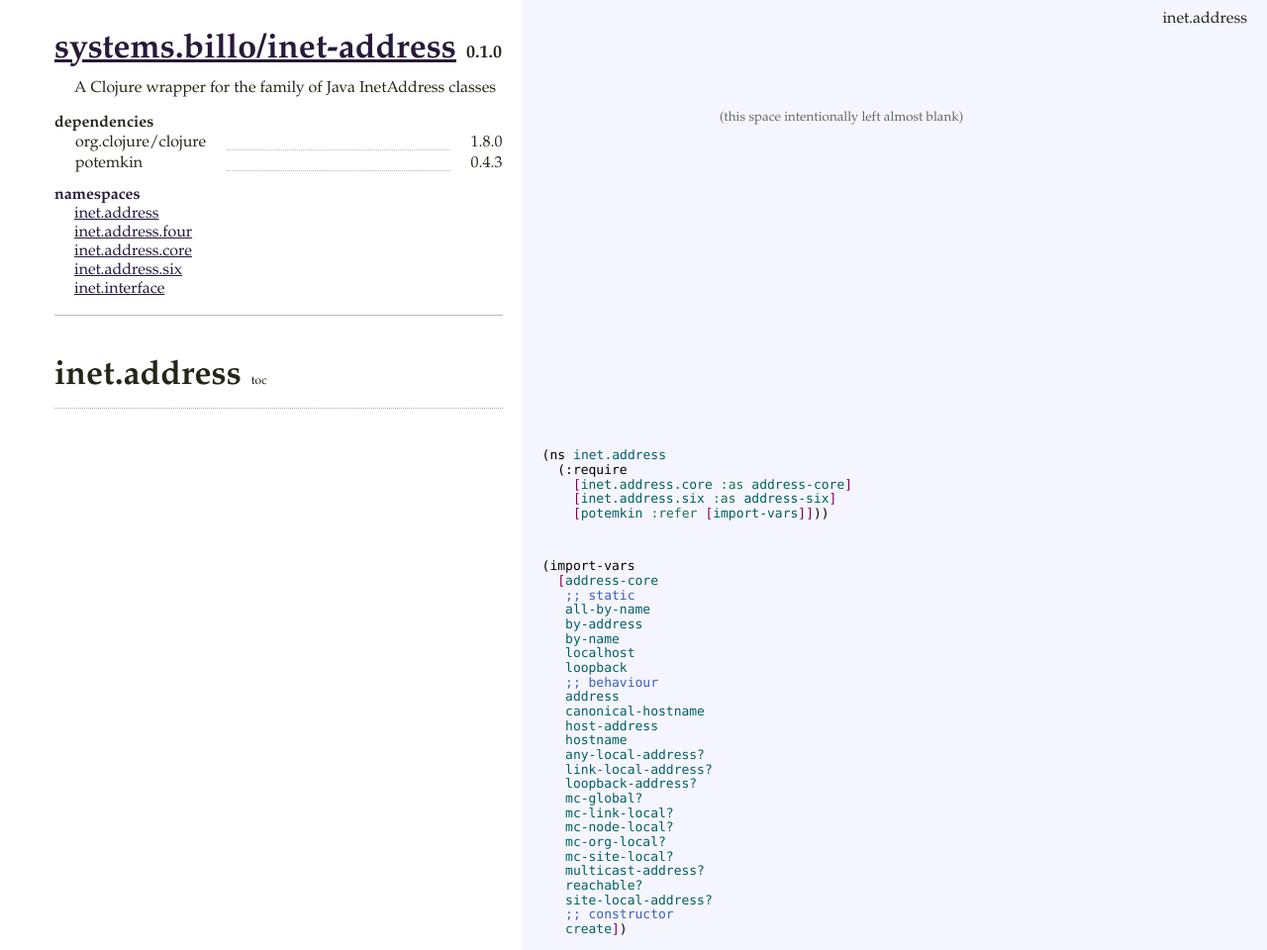
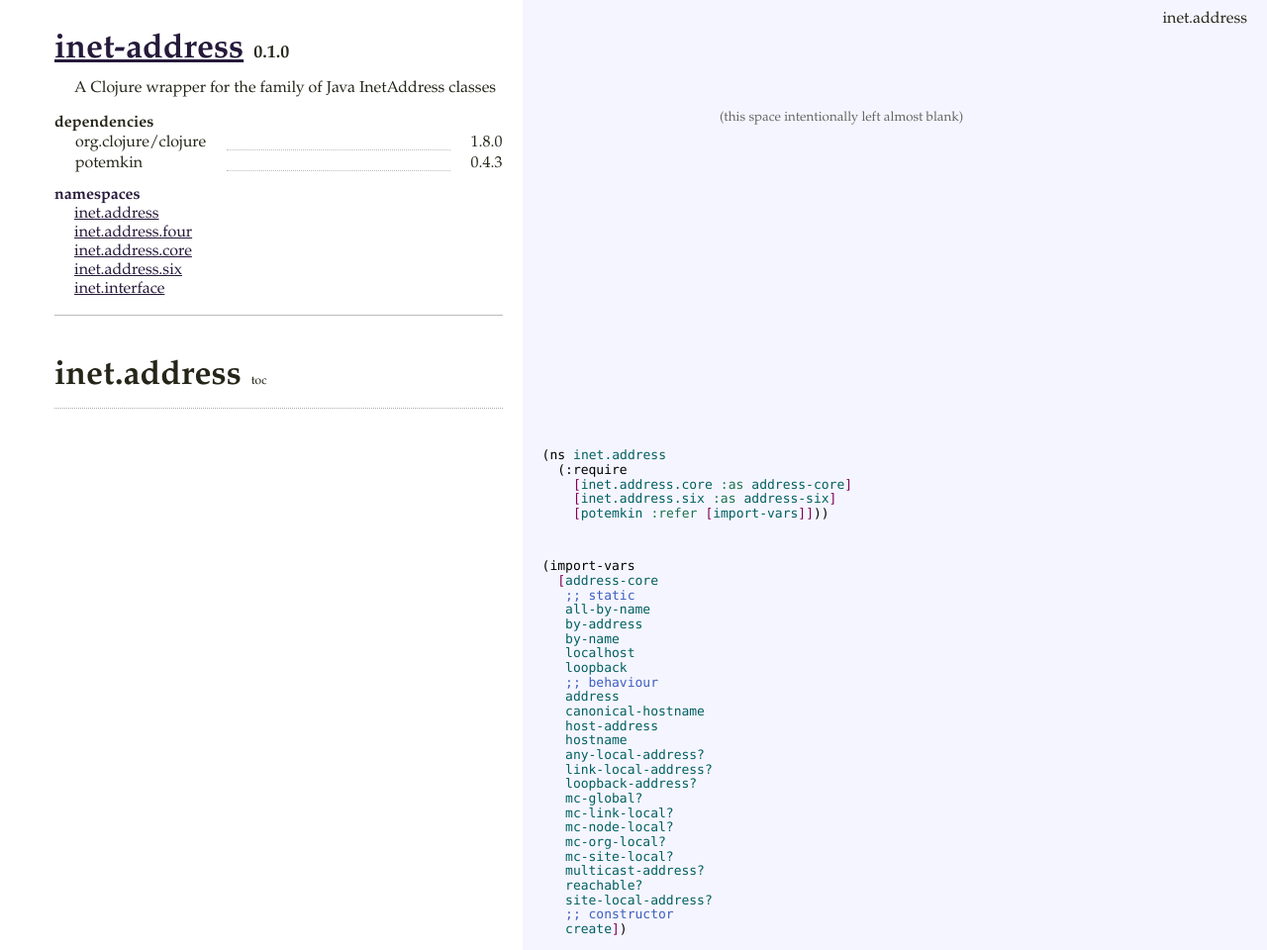
Before and after one commit to billosys/inet-address, a plain HTML site: page docs/current/marginalia.html in a window 1280 px wide. Shown: the top 960 px of the page at 99% size. Drawn offline with Linux system fonts and the light colour scheme.

Commit message:
Updated marginalia.

```diff
--- a/docs/current/marginalia.html
+++ b/docs/current/marginalia.html
@@ -2865,7 +2865,7 @@ net.brehaut.ClojureTools = (function (SH) {
     build_tree: build_tree
   };
 })(SyntaxHighlighter);
-</script><title>systems.billo/inet-address -- Marginalia</title></head><body><table><tr><td class="docs"><div class="header"><h1 class="project-name"><a href="https://github.com/billosys/inet-address">systems.billo/inet-address</a></h1><h2 class="project-version">0.1.0</h2><br /><p>A Clojure wrapper for the family of Java InetAddress classes</p>
+</script><title>inet-address -- Marginalia</title></head><body><table><tr><td class="docs"><div class="header"><h1 class="project-name"><a href="https://github.com/billosys/inet-address">inet-address</a></h1><h2 class="project-version">0.1.0</h2><br /><p>A Clojure wrapper for the family of Java InetAddress classes</p>
 </div><div class="dependencies"><h3>dependencies</h3><table><tr><td class="dep-name">org.clojure/clojure</td><td class="dotted"><hr /></td><td class="dep-version">1.8.0</td></tr><tr><td class="dep-name">potemkin</td><td class="dotted"><hr /></td><td class="dep-version">0.4.3</td></tr></table></div></td><td class="codes" style="text-align: center; vertical-align: middle;color: #666;padding-right:20px"><br /><br /><br />(this space intentionally left almost blank)</td></tr><tr><td class="docs"><div class="toc"><a name="toc"><h3>namespaces</h3></a><ul><li><a href="#inet.address">inet.address</a></li><li><a href="#inet.address.four">inet.address.four</a></li><li><a href="#inet.address.core">inet.address.core</a></li><li><a href="#inet.address.six">inet.address.six</a></li><li><a href="#inet.interface">inet.interface</a></li></ul></div></td><td class="codes">&nbsp;</td></tr><tr><td class="docs"><div class="docs-header"><a class="anchor" href="#inet.address" name="inet.address"><h1 class="project-name">inet.address</h1><a class="toc-link" href="#toc">toc</a></a></div></td><td class="codes" /></tr><tr><td class="docs">
 </td><td class="codes"><pre class="brush: clojure">(ns inet.address
   (:require
```
